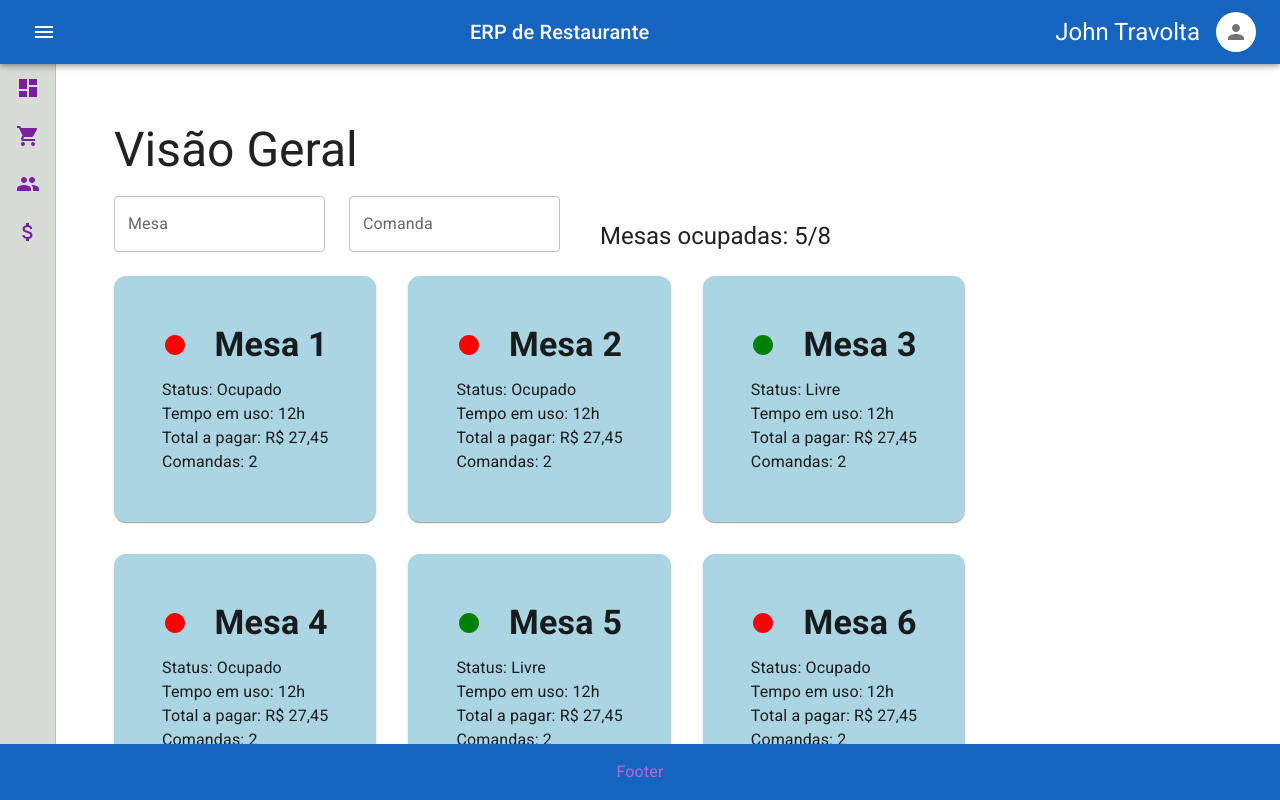
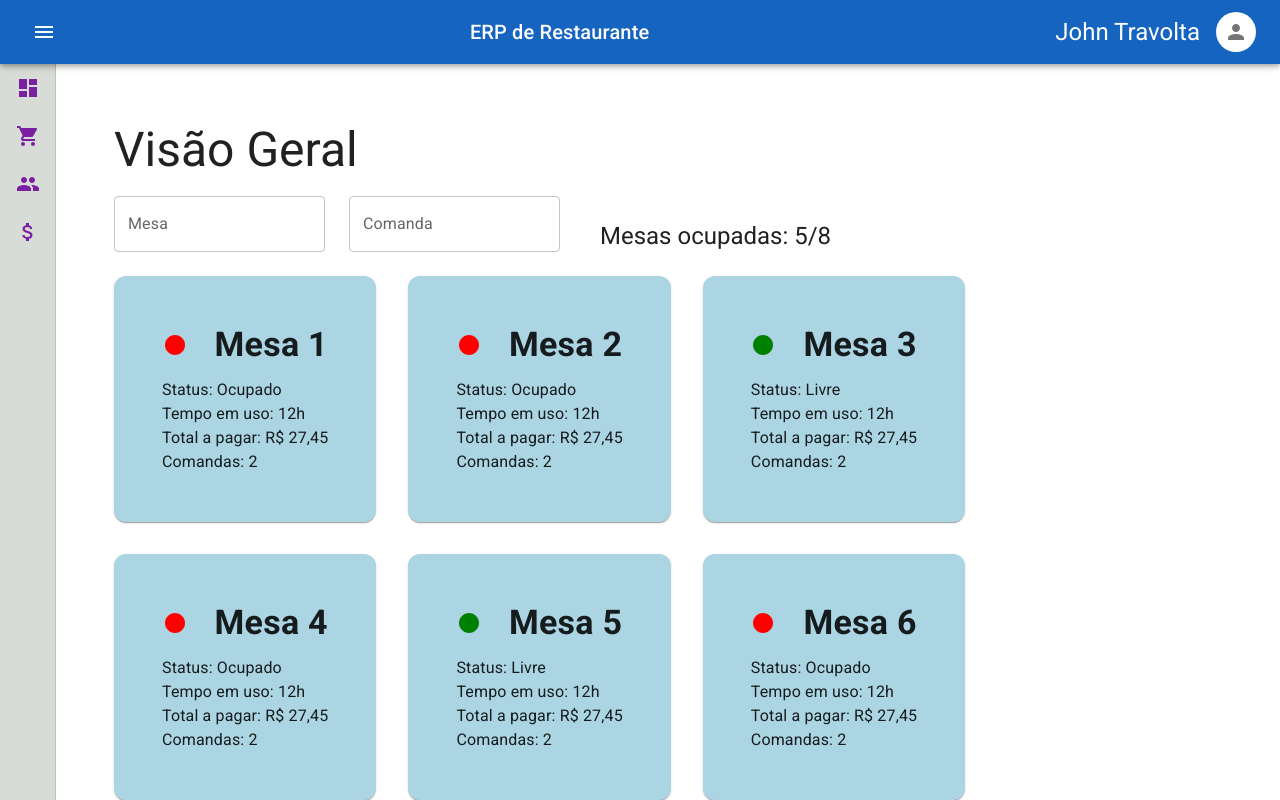
Before and after one commit to Mongark/restaurant-manager, a React (Create React App) app: page /dashboard in a window 1280 px wide. Built offline with nearby package versions, Linux system fonts and the light colour scheme.

Commit message:
Hidden footer for now

```diff
--- a/src/components/Layout.tsx
+++ b/src/components/Layout.tsx
@@ -37,7 +37,7 @@ export const Layout = ({ children }: ILayoutProps) => (
         <Drawer />
         <Main>{children}</Main>
       </InnerContainer>
-      <Footer>Footer</Footer>
+      { /* <Footer>Footer</Footer> */ }
     </OuterContainer>
   </DrawerContextProvider>
 );
```
